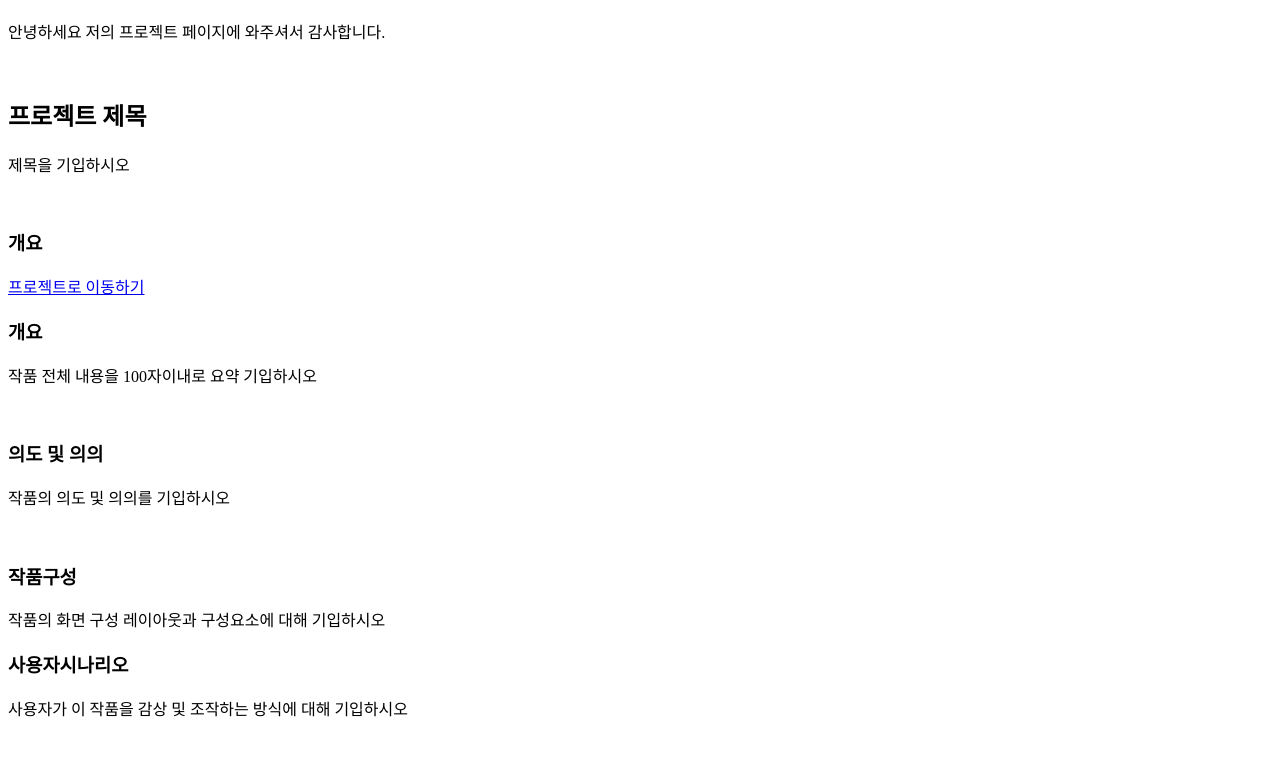
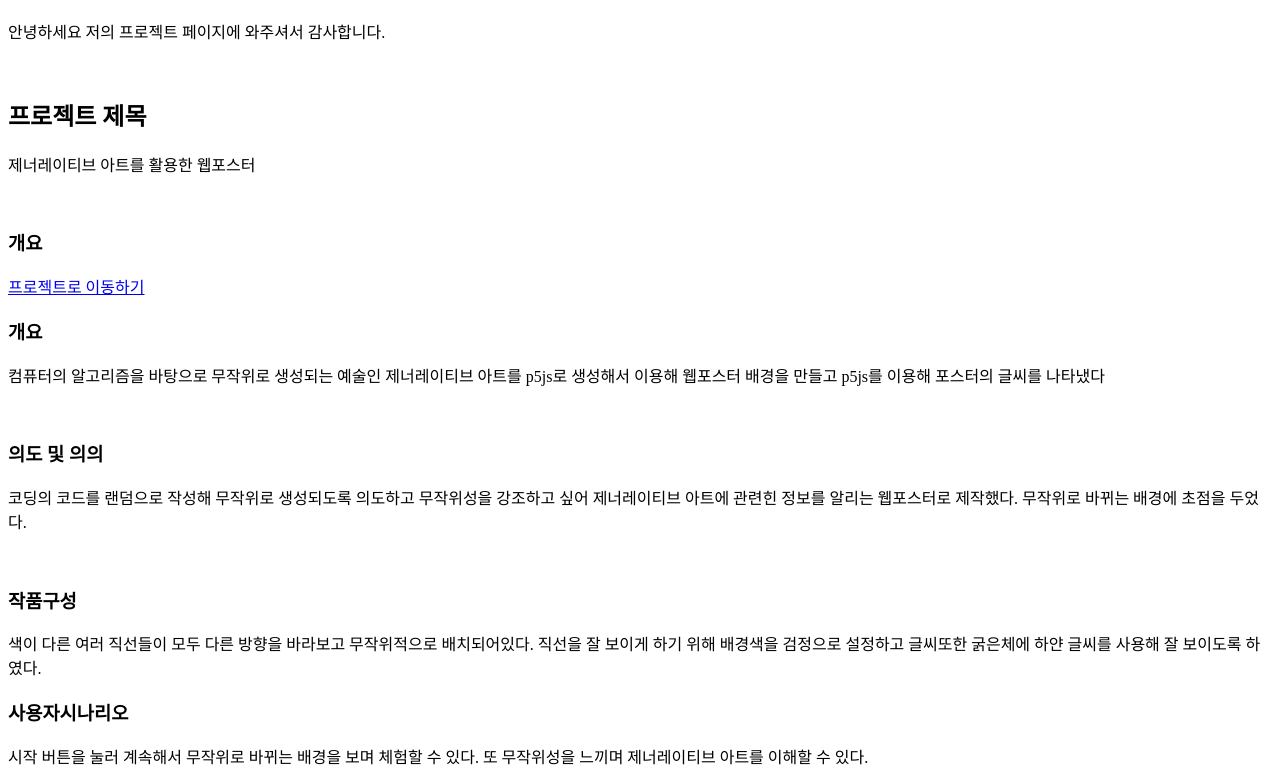
Before and after one commit to Seulah-Park/sample_web, a plain HTML site: page index.html in a window 1280 px wide. Shown: the part 70-854 px from the top of the page. Before the commit the page ends 806 px from the top, so only its background shows below. Drawn offline with Linux system fonts and the light colour scheme.

Commit message:
Update index.html

```diff
--- a/index.html
+++ b/index.html
@@ -8,21 +8,25 @@
 <p>안녕하세요 저의 프로젝트 페이지에 와주셔서 감사합니다. </p>
 <br>
 <h2>프로젝트 제목</h2>
-<p>제목을 기입하시오</p>
+<p>제너레이티브 아트를 활용한 웹포스터</p>
 <br>
 <h3>개요</h3>
 <a href = "https://p5js.org/">프로젝트로 이동하기</a>
 <br>
 <h3>개요</h3>
-<p>작품 전체 내용을 100자이내로 요약 기입하시오</p>
+<p>컴퓨터의 알고리즘을 바탕으로 무작위로 생성되는 예술인 제너레이티브 아트를 p5js로 생성해서 이용해 웹포스터 배경을 만들고
+p5js를 이용해 포스터의 글씨를 나타냈다</p>
 <br>
 <h3>의도 및 의의</h3>
-<p>작품의 의도 및 의의를 기입하시오</p>
+<p>코딩의 코드를 랜덤으로 작성해 무작위로 생성되도록 의도하고 무작위성을 강조하고 싶어 제너레이티브 아트에 관련힌 정보를 알리는 웹포스터로 제작했다.
+무작위로 바뀌는 배경에 초점을 두었다.</p>
 <br>
 <h3>작품구성 </h3>
-<p>작품의 화면 구성 레이아웃과 구성요소에 대해 기입하시오</h3>
+<p>색이 다른 여러 직선들이 모두 다른 방향을 바라보고 무작위적으로 배치되어있다.
+직선을 잘 보이게 하기 위해 배경색을 검정으로 설정하고 글씨또한 굵은체에 하얀 글씨를 사용해 잘 보이도록 하였다.</h3>
 <br>
 <h3>사용자시나리오</h3>
-<p>사용자가 이 작품을 감상 및 조작하는 방식에 대해 기입하시오</p>
+<p>시작 버튼을 눌러 계속해서 무작위로 바뀌는 배경을 보며 체험할 수 있다.
+또 무작위성을 느끼며 제너레이티브 아트를 이해할 수 있다.</p>
 </body>
 </html>
```
